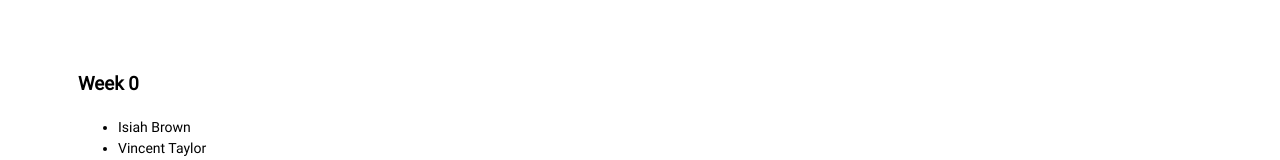
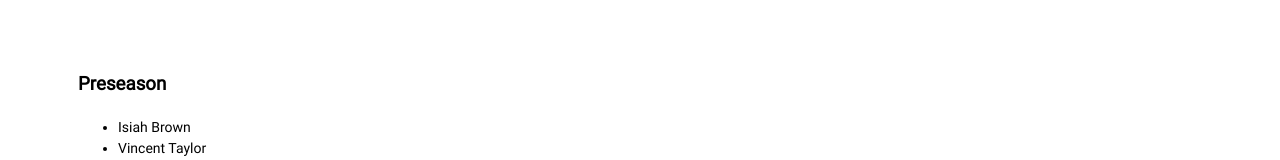
Before and after one commit to nicktahani/nfl-covid-cases, a React (Create React App) app: page / in a window 1280 px wide. Both pictures are taken after a click on the element 202 px from the left and 2931 px from the top of the page. Shown: the part 3008-3168 px from the top of the page. Built offline with nearby package versions, Linux system fonts and the light colour scheme.

Commit message:
fix sorting

```diff
--- a/src/components/PlayerList.js
+++ b/src/components/PlayerList.js
@@ -24,8 +24,8 @@ export function PlayerList({ team, rawData }) {
     console.log(teamData)
 
   const weeks = nest()
-    .key(d => d.week)
-    .sortKeys((a, b) => ascending(+a.week, +b.week))
+    .key(d => +d.week)
+    .sortKeys((a, b) => a - b)
     .entries(teamData)
 
   console.log(weeks)
@@ -34,7 +34,7 @@ export function PlayerList({ team, rawData }) {
     <div>
       {weeks.map(({key: week, values: players}) =>
         <div key={week}>
-          <h3>{`Week ${week}`}</h3>
+          <h3>{week > 0 ? `Week ${week}` : 'Preseason'}</h3>
           <ul>
             {players.map(player =>
               <li key={player.name}>{player.name}</li>
```
